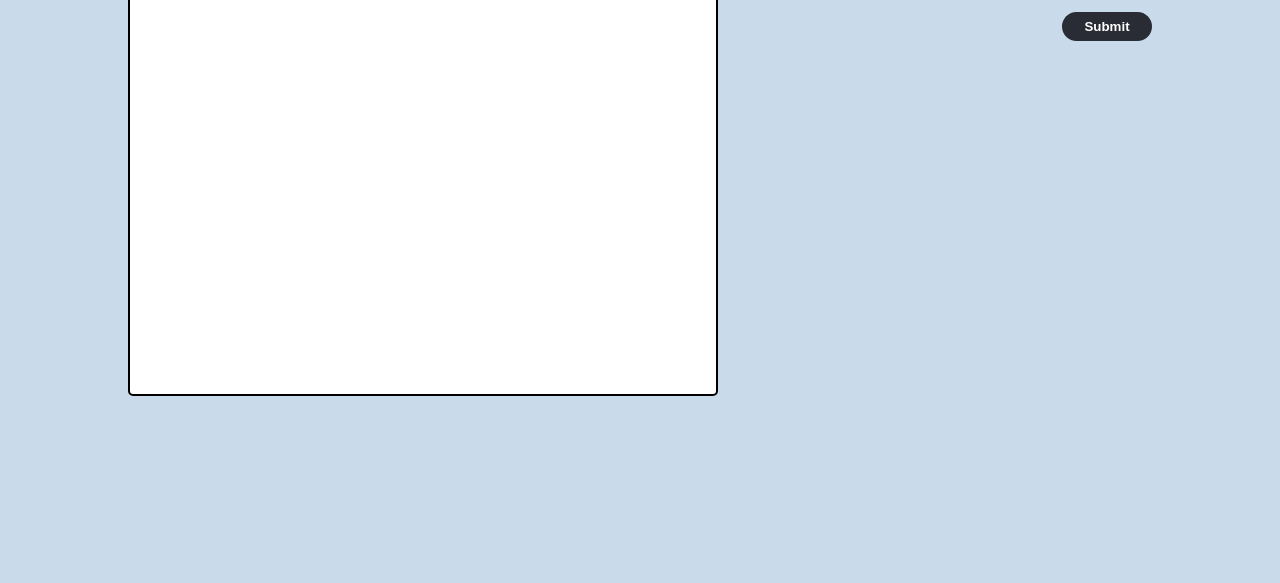
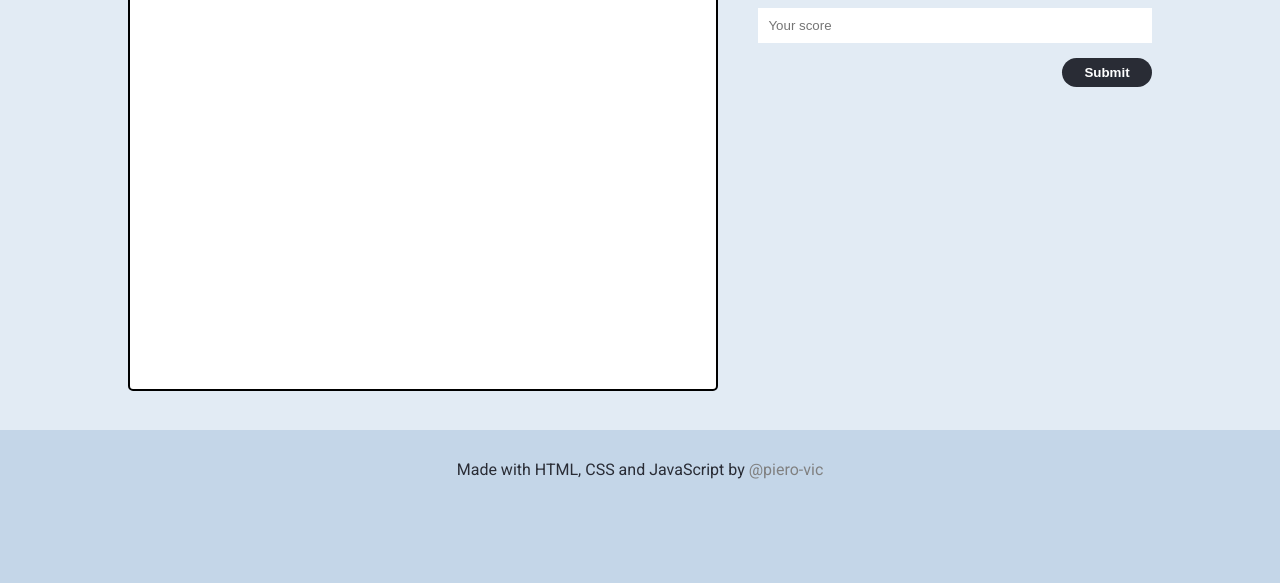
Before and after one commit to piero-vic/Leaderboard, a website built with webpack: page src/index.html in a window 1280 px wide. Shown: the part 217-800 px from the top of the page. Built offline with nearby package versions, Linux system fonts and the light colour scheme; no server answers.

Commit message:
Add footer and improve main section style

```diff
--- a/src/apperance.js
+++ b/src/apperance.js
@@ -3,6 +3,7 @@ const buttons = Array.from(document.getElementsByTagName('button'));
 
 checkbox.addEventListener('change', () => {
   document.body.classList.toggle('dark');
+  document.body.querySelector('main').classList.toggle('dark');
   buttons.forEach((element) => {
     element.classList.toggle('dark');
   });
--- a/src/index.html
+++ b/src/index.html
@@ -2,6 +2,7 @@
 <html lang="en" dir="ltr">
   <head>
     <meta charset="utf-8">
+    <meta name="viewport" content="width=device-width, initial-scale=1.0"/>
     <title>Leaderboard</title>
   </head>
   <body>
@@ -39,5 +40,9 @@
       </div>
 
     </main>
+
+    <footer>
+      <p>Made with HTML, CSS and JavaScript by <a href="https://github.com/piero-vic" target="_blank">@piero-vic</a></p>
+    </footer>
   </body>
 </html>
--- a/src/style.css
+++ b/src/style.css
@@ -8,9 +8,11 @@
 body {
   margin: 0;
   font-family: 'Roboto', sans-serif;
-  background-color: #c9daea;
+  background-color: #c4d6e8;
   color: #292c35;
   transition: background-color 0.3s linear;
+  height: 100vh;
+  position: relative;
 }
 
 body.dark {
@@ -34,7 +36,7 @@ button:hover {
 }
 
 button.dark {
-  background-color: #c9daea;
+  background-color: #c4d6e8;
   color: #292c35;
 }
 
@@ -43,10 +45,13 @@ button.dark:hover {
   background-color: #8e94d2;
 }
 
+input {
+  padding: 10px;
+  border: none;
+}
+
 .header,
 .main {
-  padding-left: 10%;
-  padding-right: 10%;
   display: flex;
   justify-content: space-between;
   align-content: center;
@@ -55,6 +60,7 @@ button.dark:hover {
 /* HEADER */
 .header {
   padding: 2% 10%;
+  min-height: 70px
 }
 
 .header h1 {
@@ -80,7 +86,7 @@ button.dark:hover {
 }
 
 .checkbox:checked + .label {
-  background: #c9daea;
+  background: #c4d6e8;
 }
 
 .ball {
@@ -106,10 +112,22 @@ button.dark:hover {
   color: #f1c40f;
 }
 
+/* MAIN SECTION */
 .main {
   display: grid;
   grid-template-columns: 3fr 2fr;
   grid-gap: 40px;
+  padding: 3% 10%;
+  background-color: #e2ebf4;
+  transition: background-color 0.3s linear;
+}
+
+.main.dark {
+  background-color: #353945;
+}
+
+h2 {
+  margin-top: 0;
 }
 
 /* LEADERBOARD */
@@ -126,7 +144,7 @@ button.dark:hover {
 .leaderboard {
   border: 2px solid black;
   border-radius: 5px;
-  height: 456px;
+  height: 433px;
   overflow: auto;
   background-color: #fff;
   color: black;
@@ -152,3 +170,17 @@ li {
 .submit-btn {
   align-self: flex-end;
 }
+
+/* FOOTER */
+footer {
+  display: flex;
+  justify-content: center;
+  align-items: center;
+  bottom: 0;
+  height:80px;
+}
+
+a {
+  color: grey;
+  text-decoration: none;
+}
```
Also changed, not shown: dist/bundle.js, dist/index.html.
